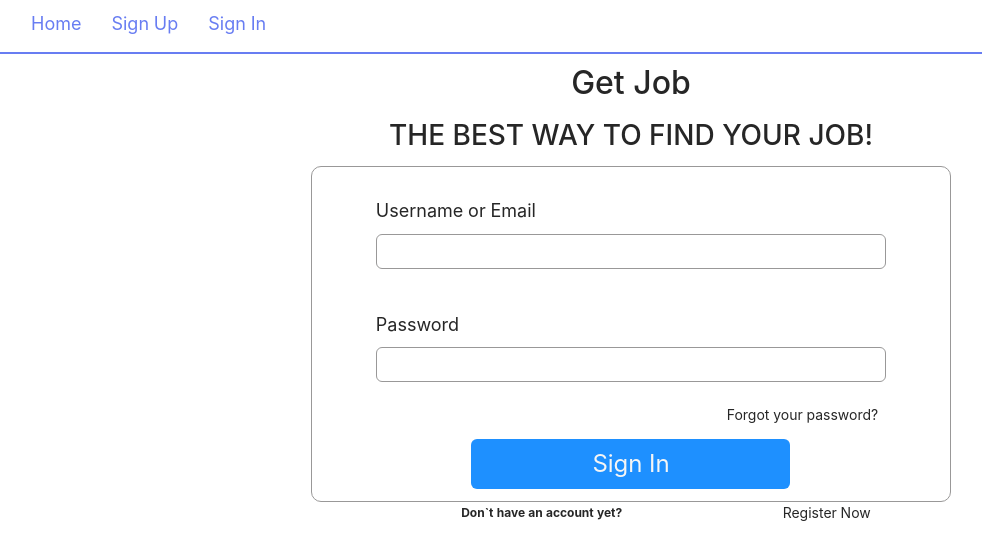
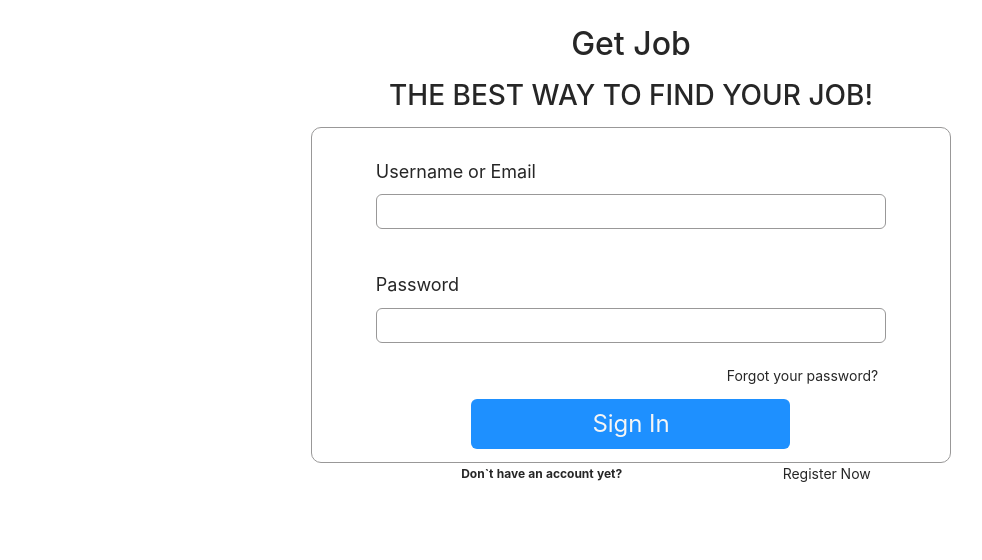
Before and after one commit to ZenBit-Tech/Devs_Heads_fe, a React (Create React App) app: page /sign-in in a window 1280 px wide. Shown: the top 560 px of the page, without its empty margins (9-991 px from the left). Built offline with nearby package versions, Linux system fonts and the light colour scheme.

Commit message:
Freelancer's navbar

```diff
--- a/src/components/Layout/Layout.styles.ts
+++ b/src/components/Layout/Layout.styles.ts
@@ -1,16 +1,9 @@
 import styled from 'styled-components';
-import { LIGHTBLUE_COLOR } from 'constants/colors';
 import { MEDIUM_FONT_SIZE } from 'constants/fonts';
 
-export const Nav = styled.nav`
-	display: flex;
-	margin-bottom: 10px;
-	border-bottom: 2px solid ${LIGHTBLUE_COLOR};
-`;
-
 export const Image = styled.img`
-	width: 65px;
-	height: 65px;
+	width: 55px;
+	height: 55px;
 	border-radius: 6px;
 	@media (max-width: 860px) {
 		width: 45px;
@@ -18,34 +11,18 @@ export const Image = styled.img`
 	}
 `;
 
-export const Ul = styled.ul`
-	align-content: space-between;
-	align-items: center;
-	display: flex;
-	flex-flow: row;
-	margin-left: 10px;
-`;
-
-export const Li = styled.li`
-	margin-top: 10px;
-	margin-left: 30px;
-	color: ${LIGHTBLUE_COLOR};
-	font-size: ${MEDIUM_FONT_SIZE};
-`;
-
 export const BoderNav = styled.div`
 	&:nth-child(1) {
 		border-bottom: 2px solid ${props => props.theme.colors.lightGray};
 	}
 `;
-
-export const Border = styled.li`
-	margin: 10px 20px 10px 10px;
+export const Li = styled.li`
+	margin: 10px 20px 10px 20px;
 	cursor: pointer;
 	text-transform: uppercase;
 	font-size: ${MEDIUM_FONT_SIZE};
-	border-radius: ${props => props.theme.spacing(2)};
-	padding: ${props => props.theme.spacing(2)} ${props => props.theme.spacing(5)};
+	border-radius: ${props => props.theme.spacing(1)};
+	padding: ${props => props.theme.spacing(2)} ${props => props.theme.spacing(10)};
 	border: 2px solid ${props => props.theme.colors.lightGray};
 	button:focus {
 		outline: none;
@@ -70,8 +47,8 @@ export const Border = styled.li`
 export const Navigation = styled.nav`
 	top: 0;
 	width: 100%;
-	height: 50px;
-	margin-bottom: 25px;
+	height: 40px;
+	margin: 25px 5px 25px 5px;
 `;
 export const UlNav = styled.ul`
 	list-style-type: none;
@@ -89,17 +66,12 @@ export const UlNav = styled.ul`
 `;
 
 export const ButtonText = styled.button`
-	 {
 	display: none;
 	position: absolute;
-		right: 10px;
-		top: 7px;
 	padding: 5px;
-		color: #000;
-		font-size: 18px;
+	font-size: ${MEDIUM_FONT_SIZE};
 	@media screen and (max-width: 650px) {
 		display: block;
 		z-index: 11;
 	}
-	}
 `;
--- a/src/components/Layout/Layout.tsx
+++ b/src/components/Layout/Layout.tsx
@@ -2,32 +2,22 @@ import React, { FC, useEffect, useState } from 'react';
 import { useAppDispatch, useAppSelector } from 'redux/hooks';
 import { NavLink, Outlet } from 'react-router-dom';
 import { RootState } from 'redux/store';
-import {
-	Nav,
-	Ul,
-	Li,
-	Navigation,
-	ButtonText,
-	Border,
-	UlNav,
-	BoderNav,
-	Image,
-} from './Layout.styles';
+import { Navigation, ButtonText, Li, UlNav, BoderNav, Image } from './Layout.styles';
 import { t } from 'i18next';
 import { saveEmail, saveToken, saveUserId } from 'redux/reducers/userSlice';
 import {
 	CreateJobPost,
-	Home,
 	PostJobPage,
 	Settings,
 	SignIn,
-	SignUp,
-	SettingsJobOwner,
 	Contracts,
 	Chat,
 	TalentPage,
+	SettingsJobOwner,
 } from 'constants/routes';
-import SettingPerson from '../../image/setting-person.svg';
+import SettingPerson from 'image/setting-person.svg';
+import Person from 'image/profile.png';
+import SignInPage from 'pages/SigninPage';
 
 const Layout: FC = () => {
 	const { user } = useAppSelector<RootState>(state => state);
@@ -72,7 +62,7 @@ const Layout: FC = () => {
 							<>
 								{(toggleMenu || screenWidth > 650) && (
 									<UlNav>
-										<Border className="dropdown">
+										<Li className="dropdown">
 											<button
 												className="dropdownButton dropdown-toggle"
 												type="button"
@@ -95,43 +85,46 @@ const Layout: FC = () => {
 													)}`}</NavLink>
 												</BoderNav>
 											</div>
-										</Border>
-										<Border>
+										</Li>
+										<Li>
 											<NavLink to={`${TalentPage}`}>{`${t('ClientPage.talent')}`}</NavLink>
-										</Border>
-										<Border>
+										</Li>
+										<Li>
 											<NavLink to={`${Chat}`}>{`${t('ClientPage.chat')}`}</NavLink>
-										</Border>
-										<Border>
+										</Li>
+										<Li>
 											<NavLink to={`${Contracts}`}>{`${t('ClientPage.contracts')}`}</NavLink>
-										</Border>
-										<Border>
+										</Li>
+										<NavLink to={`${SettingsJobOwner}`}>
+											<Image src={SettingPerson} alt="SettingPerson" />
+										</NavLink>
+										<Li>
 											<NavLink onClick={() => handleClick()} to={`${SignIn}`}>
 												{`${t('ClientPage.logout')}`}
 											</NavLink>
-										</Border>
-										<NavLink to={`${SettingsJobOwner}`}>
-											<Image src={SettingPerson} alt="SettingPerson" />
-										</NavLink>
+										</Li>
 									</UlNav>
 								)}
 								<ButtonText onClick={toggleNav} className="btn">
-									Navigation Menu
+									{`${t('ClientPage.menu')}`}
 								</ButtonText>
 							</>
 						)}
-						<Ul>
+						<UlNav>
 							{user.role === Role.Freelancer && (
 								<>
 									<Li>
-										<NavLink to={`${Home}`}>{`${t('Layout.home')}`}</NavLink>
+										<NavLink to={`${Contracts}`}>{`${t('FreelancerLayout.contracts')}`}</NavLink>
 									</Li>
 									<Li>
-										<NavLink to={`${PostJobPage}`}>{`${t('Layout.freelancerTitle')}`}</NavLink>
+										<NavLink to={`${Chat}`}>{`${t('FreelancerLayout.chat')}`}</NavLink>
 									</Li>
 									<Li>
-										<NavLink to={`${Settings}`}>{`${t('Layout.settings')}`}</NavLink>
+										<NavLink to={`${PostJobPage}`}>{`${t('FreelancerLayout.search')}`}</NavLink>
 									</Li>
+									<NavLink to={`${Settings}`}>
+										<Image src={Person} alt="SettingPerson" />
+									</NavLink>
 									<Li>
 										<NavLink onClick={() => handleClick()} to={`${SignIn}`}>
 											{`${t('Layout.logout')}`}
@@ -139,27 +132,12 @@ const Layout: FC = () => {
 									</Li>
 								</>
 							)}
-						</Ul>
+						</UlNav>
 					</Navigation>
 					<Outlet />
 				</>
 			) : (
-				<>
-					<Nav>
-						<Ul>
-							<Li>
-								<NavLink to={`${Home}`}>{`${t('Layout.home')}`}</NavLink>
-							</Li>
-							<Li>
-								<NavLink to={`${SignUp}`}>{`${t('Layout.signup')}`}</NavLink>
-							</Li>
-							<Li>
-								<NavLink to={`${SignIn}`}>{`${t('Layout.login')}`}</NavLink>
-							</Li>
-						</Ul>
-					</Nav>
-					<Outlet />
-				</>
+				<SignInPage />
 			)}
 		</div>
 	);
--- a/src/components/signIn/Signin.styles.ts
+++ b/src/components/signIn/Signin.styles.ts
@@ -5,6 +5,7 @@ import { LARGE_FONT_SIZE, MEDIUM_FONT_SIZE, SMALL_FONT_SIZE } from 'constants/fo
 
 export const Div = styled.div`
 	margin: auto;
+	margin-top: 25px;
 	width: 50%;
 	@media screen and (max-width: 600px) {
 		width: 90%;
--- a/src/localization/en/en.json
+++ b/src/localization/en/en.json
@@ -191,6 +191,12 @@
 		"logout": "Log Out",
 		"login": "Sign In",
 		"signup": "Sign Up",
-		"create": "Post a Job"
-	}
+		"create": "Post a Job",
+		"menu": "Navigation Menu"
+	},
+	"FreelancerLayout": {
+		"chat": "Messages",
+		"contracts": "My Contracts",
+		"search": "Search a Job"
+	  }
 }
```
Also changed, not shown: src/image/profile.png. Lines whose indentation alone changed are shown as unchanged.
